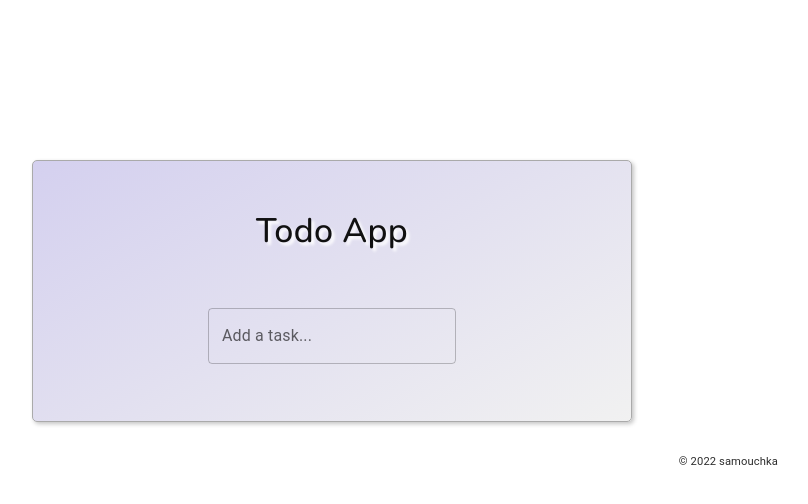
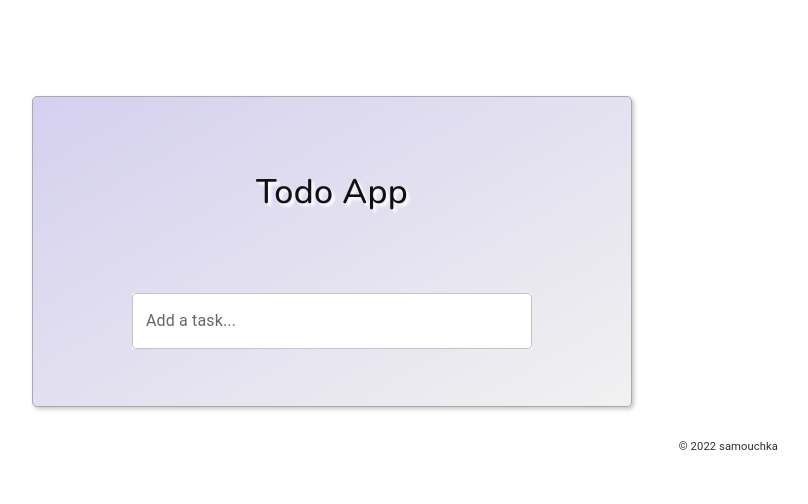
Before and after one commit to samouchka1/Todo-App-MUI, a React (Create React App) app: page / in a window 1280 px wide. Shown: the top 504 px of the page, without its empty margins (308-1116 px from the left). Built offline with nearby package versions, Linux system fonts and the light colour scheme.

Commit message:
styles edit

```diff
--- a/package.json
+++ b/package.json
@@ -3,14 +3,16 @@
   "version": "0.1.0",
   "private": true,
   "dependencies": {
-    "@emotion/react": "^11.10.4",
+    "@emotion/react": "^11.10.5",
     "@emotion/styled": "^11.10.4",
     "@mui/icons-material": "^5.10.3",
     "@mui/material": "^5.10.3",
     "@testing-library/jest-dom": "^5.16.5",
     "@testing-library/react": "^13.3.0",
     "@testing-library/user-event": "^13.5.0",
+    "animate.css": "^4.1.1",
     "react": "^18.2.0",
+    "react-awesome-reveal": "^4.1.0",
     "react-dom": "^18.2.0",
     "react-scripts": "5.0.1"
   },
--- a/src/App.css
+++ b/src/App.css
@@ -3,5 +3,78 @@
 }
 
 .color2 {
-  color:#a9a8a8f7;
+  color:#7c7c7c94;
 }
+
+/* ANIMISTA EFFECTS */
+
+.tracking-in-expand {
+	-webkit-animation: tracking-in-expand 0.7s cubic-bezier(0.215, 0.610, 0.355, 1.000) both;
+	        animation: tracking-in-expand 0.7s cubic-bezier(0.215, 0.610, 0.355, 1.000) both;
+}
+
+.slide-out-left {
+	-webkit-animation: slide-out-left 0.4s cubic-bezier(0.550, 0.085, 0.680, 0.530) both;
+	        animation: slide-out-left 0.4s cubic-bezier(0.550, 0.085, 0.680, 0.530) both;
+}
+
+/**
+ * ----------------------------------------
+ * animation tracking-in-expand
+ * ----------------------------------------
+ */
+ @-webkit-keyframes tracking-in-expand {
+  0% {
+    letter-spacing: -0.5em;
+    opacity: 0;
+  }
+  40% {
+    opacity: 0.6;
+  }
+  100% {
+    opacity: 1;
+  }
+}
+@keyframes tracking-in-expand {
+  0% {
+    letter-spacing: -0.5em;
+    opacity: 0;
+  }
+  40% {
+    opacity: 0.6;
+  }
+  100% {
+    opacity: 1;
+  }
+}
+
+
+/**
+ * ----------------------------------------
+ * animation slide-out-left
+ * ----------------------------------------
+ */
+ @-webkit-keyframes slide-out-left {
+  0% {
+    -webkit-transform: translateX(0);
+            transform: translateX(0);
+    opacity: 1;
+  }
+  100% {
+    -webkit-transform: translateX(-1000px);
+            transform: translateX(-1000px);
+    opacity: 0;
+  }
+}
+@keyframes slide-out-left {
+  0% {
+    -webkit-transform: translateX(0);
+            transform: translateX(0);
+    opacity: 1;
+  }
+  100% {
+    -webkit-transform: translateX(-1000px);
+            transform: translateX(-1000px);
+    opacity: 0;
+  }
+}
--- a/src/App.js
+++ b/src/App.js
@@ -6,14 +6,16 @@ import {
   Button,
   TextField,
 } from '@mui/material';
+import { ThemeProvider, useTheme } from '@mui/material/styles';
 import CheckIcon from '@mui/icons-material/Check';
 import DeleteOutlinedIcon from '@mui/icons-material/DeleteOutlined';
 import './App.css';
+import 'animate.css';
 
 const containerStyles = {
-  margin: '10rem auto 2rem',
+  margin: '6rem auto 2rem',
   textAlign: 'center',
-  padding: '1.57rem',
+  padding: { md: '1.6rem', xs: '1.2rem'},
   background: 'linear-gradient(150deg, rgba(212,208,239,1) 0%, rgba(241,241,241,1) 100%);', //gradient
   borderRadius: '5px',
   border: 'solid .5px #aaaaaa',
@@ -25,11 +27,12 @@ const iconBorderStyles = {
     '&:hover': {
       border: 'solid #000000c6 1px'
     },
-  caretColor : 'transparent'
+  caretColor : 'transparent',
+  backgroundColor: 'background.default'
 }
 
 const titleStyle = {
-  margin: '1.5rem 0',
+  margin: '3rem 0',
   fontFamily: 'Nunito, sans-serif', //font family
   color: '#090909f7', //title color
   textShadow: 'white 3px 3px 3px',
@@ -47,6 +50,18 @@ const signatureStyle = {
 
 const App = () => {
 
+const theme = useTheme();
+
+  // const [action, setAction] = useState(true)
+
+  React.useEffect(() => {
+    document.querySelector(".title").classList.remove("tracking-in-expand")
+    setTimeout(() => {
+      document.querySelector(".title").classList.add("tracking-in-expand")
+    }, 5);
+  }, [])
+
+
   const [tasks, setTasks] = useState([]); //array of objects; list; tasks
 
 
@@ -54,6 +69,7 @@ const App = () => {
         //add input values to existing array
     const newTasks = [...tasks, { title, completed: false }];
     setTasks(newTasks);
+    // setAction(!action); //setAction
   };
 
 
@@ -73,13 +89,29 @@ const App = () => {
   // TASK COMPONENT
   const Task = ({ task, index, completeTask, removeTask }) => {
     return (
-      <Box sx={{display: 'flex', justifyContent: 'space-between', alignItems: 'center', padding: '2rem'}}>
+      <Box
+        sx={{
+          display: 'flex',
+          justifyContent: 'space-between',
+          alignItems: 'center',
+          padding: '2rem',
+        }}
+      >
           <Typography
-            sx={{textDecoration: task.completed ? 'line-through' : '',
-            color: task.completed ? '#454545c6' : '',
-            textAlign: 'left',
-            fontSize: '1.3rem'
-          }}
+            sx={{
+              textDecoration: task.completed ? 'line-through' : '',
+              color: task.completed ? '#454545c6' : '',
+              textAlign: 'left',
+              fontSize: '1.3rem',
+              border: `solid #7c7c7c94 1px`,
+              width: '100%',
+              margin: { md: '1rem', xs: '.5rem .25rem'},
+              padding: '.15rem',
+              borderRadius: '4px',
+              backgroundColor: 'background.default'
+            }}
+            className="animate__animated"
+            id={index}
           >
             {task.title}
           </Typography>
@@ -87,7 +119,18 @@ const App = () => {
             <Button onClick={() => completeTask(index)} sx={iconBorderStyles}>
               <CheckIcon color="success"/>
             </Button>
-            <Button onClick={() => removeTask(index)} sx={iconBorderStyles}>
+            <Button
+              sx={iconBorderStyles}
+              onClick={() => {
+
+                document.getElementById(index).classList.add("animate__fadeOutLeft");
+                // setAction(!action)
+                setTimeout(() => {
+                  removeTask(index);
+                }, 500)
+
+              }}
+            >
               <DeleteOutlinedIcon color="error"/>
             </Button>
           </Box>
@@ -97,7 +140,7 @@ const App = () => {
 
   // CREATE TASK COMPONENT
   const CreateTask = ({ addTask }) => {
-    //USE STATE
+
     const [value, setValue] = useState('');
 
     const handleSubmit = (e) => {
@@ -107,24 +150,38 @@ const App = () => {
       setValue("");
   }
     return (
-      <Box component="form" onSubmit={handleSubmit} sx={{padding: '2rem 0'}}> {/*<=======  INPUT */}
+
+      <Box component="form" onSubmit={handleSubmit} sx={{padding: '2rem 0'}}> {/* INPUT */}
         <TextField
+          // multiline
+          // maxRows={4}
           type="text"
           value={value}
           label="Add a task... "
           onChange={(e) => setValue(e.target.value)}
-          sx={{caretColor: 'transparent'}}
+          sx={{
+            // caretColor: 'transparent',
+            width: 400,
+            maxWidth: '100%',
+            backgroundColor: 'background.default'
+          }}
         />
       </Box>
     )
   }
 
   return (
-    <div>
+    <ThemeProvider theme={theme}>
       <Container maxWidth='sm' sx={containerStyles}>
-        <Typography variant="h4" sx={titleStyle}>
-          Todo App
-        </Typography>
+          <Typography
+            variant="h4"
+            sx={titleStyle}
+            // className={action ? 'tracking-in-expand' : ''}
+            className="title"
+
+          >
+            Todo App
+          </Typography>
 
         {tasks.map((task, index) => (
             <Box component="div">
@@ -148,7 +205,7 @@ const App = () => {
       <Typography maxWidth='md' sx={signatureStyle}>
           &copy; {new Date().getFullYear()} samouchka
       </Typography>
-    </div>
+    </ThemeProvider>
   )
 }
 
```
Also changed, not shown: 1 other file (tests, documents, lock files or other folders).
